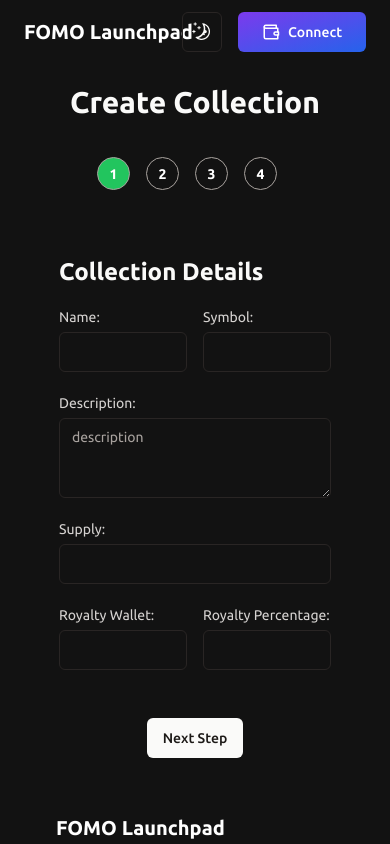
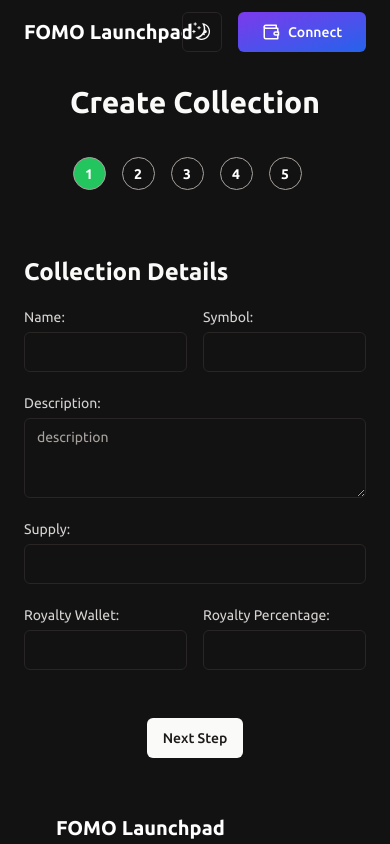
Before and after one commit to chloecombi/nft-launchpad1, a Next.js app: page /createNFT/collections in a window 390 px wide. Shown: the top 844 px of the page. Built offline with nearby package versions, Linux system fonts and the light colour scheme.

Commit message:
ui update

```diff
--- a/src/app/createNFT/collections/page.tsx
+++ b/src/app/createNFT/collections/page.tsx
@@ -21,6 +21,7 @@
           <Step stepNumber={2} />
           <Step stepNumber={3} />
           <Step stepNumber={4} />
+          <Step stepNumber={5} />
         </div>
       </section>
       {step === 1 && <CollectionDetails />}
--- a/src/components/Container.tsx
+++ b/src/components/Container.tsx
@@ -22,7 +22,7 @@
     <>
       <section
         className={cn(
-          'w-80 px-6 py-8 lg:px-[100px] lg:pt-10 mx-auto lg:w-[1024px] rounded-[15px] lg:static left-1/2 lg:left-0 lg:p-4 min-h-[376px] lg:min-h-[600px] ',
+          'px-6 py-8 lg:px-[100px] lg:pt-10 lg:mx-auto lg:w-[1024px] rounded-[15px] lg:static left-1/2 lg:left-0 lg:p-4 min-h-[376px] lg:min-h-[600px] ',
           className
         )}
       >
@@ -31,7 +31,7 @@
           {children}
           {!isSubmitted && (
             <FormFieldArea
-              className={cn("hidden lg:inline-flex", step === 3 && "mt-24")}
+              className={cn('hidden lg:inline-flex', step === 3 && 'mt-24')}
               onHandleNextStep={onNext}
               onHandlePreviousStep={onPreviousStep}
             />
--- a/src/components/sections/Success.tsx
+++ b/src/components/sections/Success.tsx
@@ -8,11 +8,12 @@
 
 export default function Success() {
   const router = useRouter();
-  const { step, decreaseStep, isSubmitted, onSubmit } =
-    useStore((state) => state);
+  const { step, decreaseStep, isSubmitted, onSubmit, } = useStore(
+    (state) => state
+  );
 
   const onNext = () => {
-    router.push("/")
+    router.push('/');
   };
 
   const onPrevious = () => {
@@ -21,10 +22,7 @@
 
   return (
     <Container onNext={onNext} onPreviousStep={onPrevious}>
-      <SectionHeader
-        title="Success"
-        description=""
-      />
+      <SectionHeader title="Success" description="" />
       <Label htmlFor="Transaction hash">Transaction hash</Label>
       <Input
         type="text"
```
